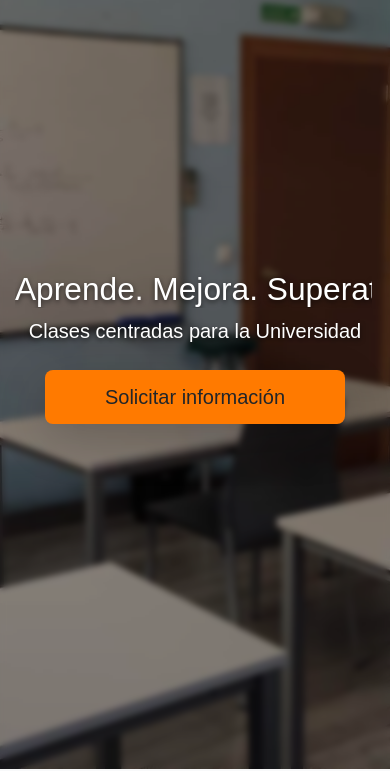
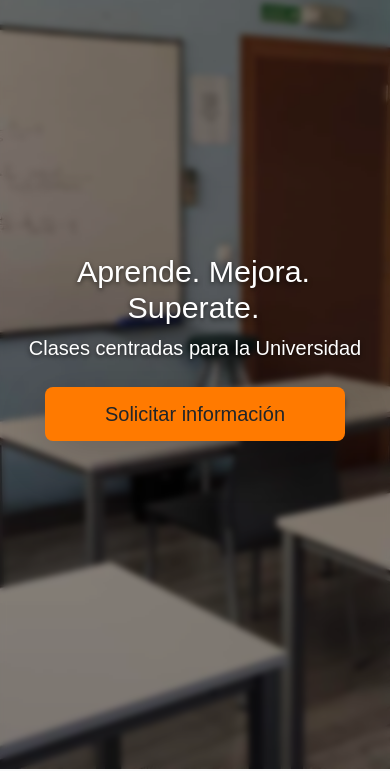
Before and after one commit to sairiax/Web-Academia-Sergi-Cort-s, a plain HTML site: page index.html in a window 390 px wide. Shown: the part 75-846 px from the top of the page. Drawn offline with nearby package versions, Linux system fonts and the light colour scheme; a web font is replaced by a local one.

Commit message:
fix(responsive): Hero text scalable font size on mobile

```diff
--- a/css/style.css
+++ b/css/style.css
@@ -1371,6 +1371,7 @@ footer {
 
 @media (max-width: 576px) {
   .hero-text {
-    font-size: 1.98rem;
+    font-size: clamp(1.9rem, 5vw, 2.5rem);
+    white-space: normal;
   }
 }
```
